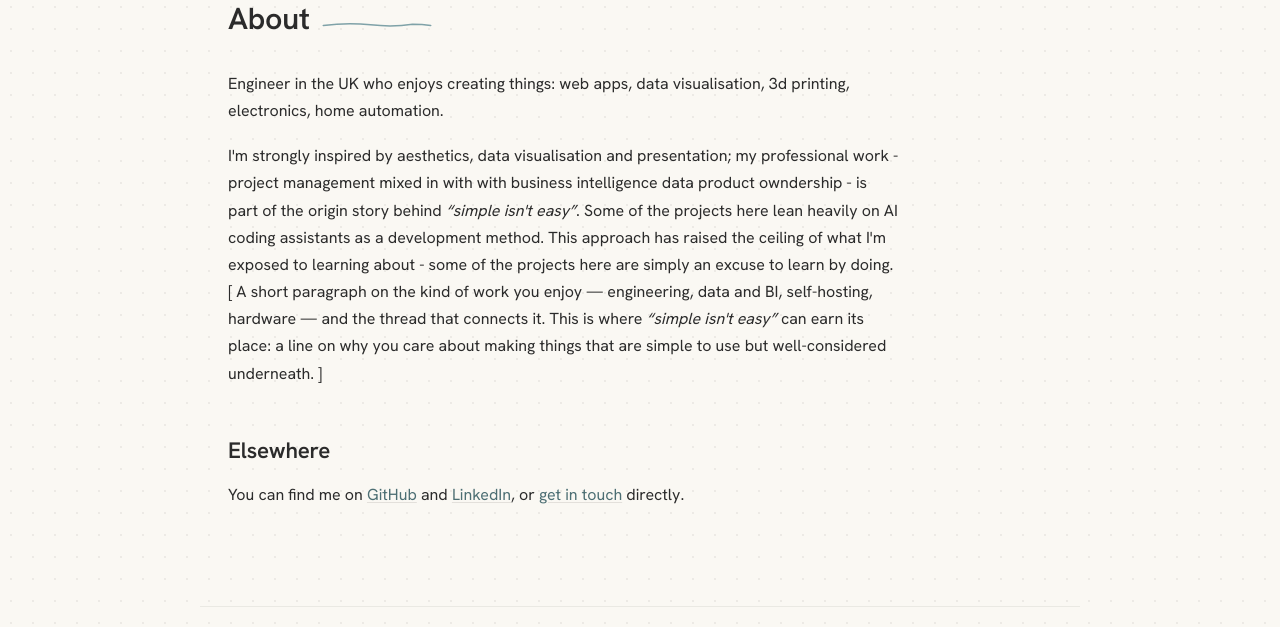
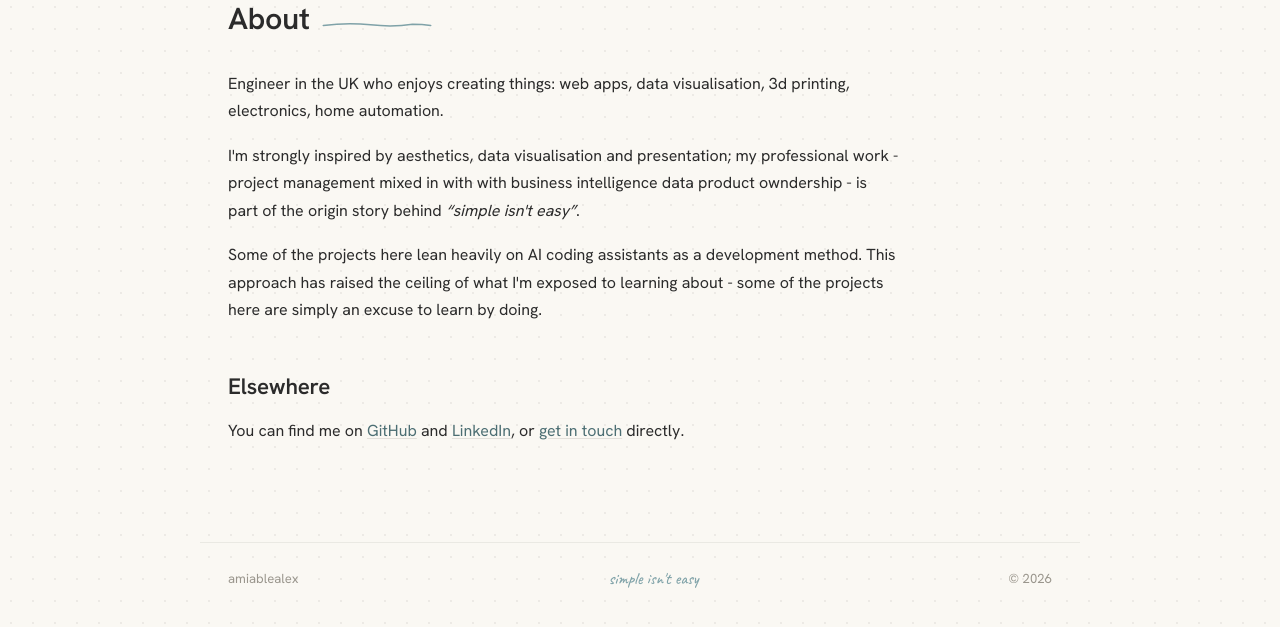
Before and after one commit to amiablealex/amiablealex-web, a Flask app: page /about in a window 1280 px wide. Shown: the part 136-763 px from the top of the page. Run offline with Flask 3, Linux system fonts and the light colour scheme.

Commit message:
Fix HTML formatting and update content in about.html

```diff
--- a/templates/about.html
+++ b/templates/about.html
@@ -23,17 +23,17 @@
     <p>I'm strongly inspired by aesthetics, data visualisation and presentation; my
       professional work - project management mixed in with with business intelligence
       data product owndership - is part of the origin story behind <em>“simple isn't
-      easy”</em>.
+      easy”</em>.</p>
 
-      Some of the projects here lean heavily on AI coding assistants as a development
+    <p>Some of the projects here lean heavily on AI coding assistants as a development
       method. This approach has raised the ceiling of what I'm exposed to learning
-      about - some of the projects here are simply an excuse to learn by doing.
+      about - some of the projects here are simply an excuse to learn by doing.</p>
 
-      [ A short paragraph on the kind of work you enjoy — engineering, data
+    <p>{#A short paragraph on the kind of work you enjoy — engineering, data
       and BI, self-hosting, hardware — and the thread that connects it. This is
       where <em>“simple isn't easy”</em> can earn its place: a line on why you
       care about making things that are simple to use but well-considered
-      underneath. ]</p>
+      underneath.#}</p>
 
     <h2>Elsewhere</h2>
     <p>You can find me on
```
